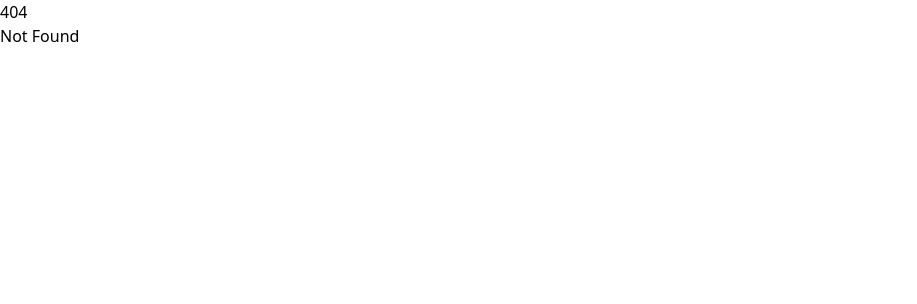
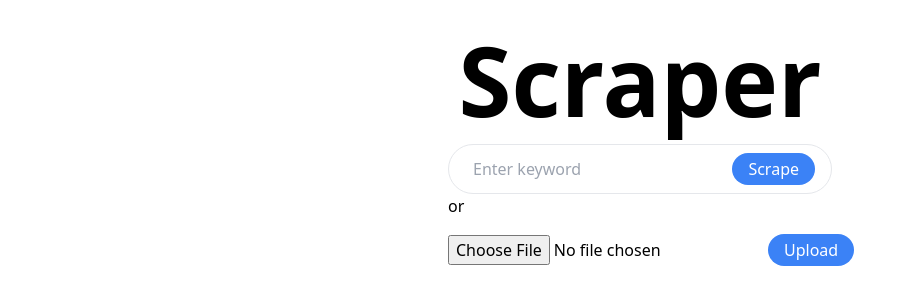
Before and after one commit to anhdt1911/scrape-ui, a SvelteKit app: page /dashboard in a window 1280 px wide. Before the commit this address had no page. Shown: the top 304 px of the page, without its empty margins (0-917 px from the left). Built offline with nearby package versions, Linux system fonts and the light colour scheme.

Commit message:
add login and dashboard ui

```diff
--- a/src/routes/+page.svelte
+++ b/src/routes/+page.svelte
@@ -1,10 +1,10 @@
-<h1 class="text-3xl font-bold underline red">Welcome to SvelteKit</h1>
-<p>
-	Visit <a class="text-col" href="https://kit.svelte.dev">kit.svelte.dev</a> to read the documentation
-</p>
-
-<style lang="postcss">
-	:global(html) {
-		background-color: theme(colors.gray.100);
-	}
-</style>
+<div class="flex items-center flex-col justify-center h-screen">
+	<div class="mt-8">
+		<h1 class="text-8xl font-semibold">Scraper</h1>
+	</div>
+	<p class="text-2xl">Simple google search result scrapper web application</p>
+	<button
+		class="text-2xl ml-2 px-4 py-1 bg-blue-500 text-white rounded-full hover:bg-blue-600 focus:outline-none"
+		><a href="http://localhost:3000/">Sign In</a></button
+	>
+</div>
--- /dev/null
+++ b/src/routes/dashboard/+page.server.ts
@@ -0,0 +1,3 @@
+export function load() {
+	console.log('test');
+}
--- /dev/null
+++ b/src/routes/dashboard/+page.svelte
@@ -0,0 +1,40 @@
+<script>
+	import { onMount } from 'svelte';
+
+	let keyword = '';
+	function scrape() {
+		console.log(keyword);
+	}
+</script>
+
+<div class="flex justify-center">
+	<div class="mt-8">
+		<h1 class="text-8xl font-semibold">Scraper</h1>
+	</div>
+</div>
+<div class="flex items-center justify-center mt-4">
+	<div class="w-96">
+		<form class="flex items-center border rounded-full px-4 py-2">
+			<input
+				type="text"
+				class="w-full px-2 py-1 focus:outline-none"
+				placeholder="Enter keyword"
+				bind:value={keyword}
+			/>
+			<button
+				on:click={scrape}
+				class="ml-2 px-4 py-1 bg-blue-500 text-white rounded-full hover:bg-blue-600 focus:outline-none"
+				>Scrape</button
+			>
+		</form>
+		or
+		<div class="flex items-center mt-4">
+			<input type="file" class="mr-2" />
+			<button
+				type="button"
+				class="px-4 py-1 bg-blue-500 text-white rounded-full hover:bg-blue-600 focus:outline-none"
+				>Upload</button
+			>
+		</div>
+	</div>
+</div>
```
Also changed, not shown: src/constant/host.ts (added), tailwind.config.js (indentation only).
